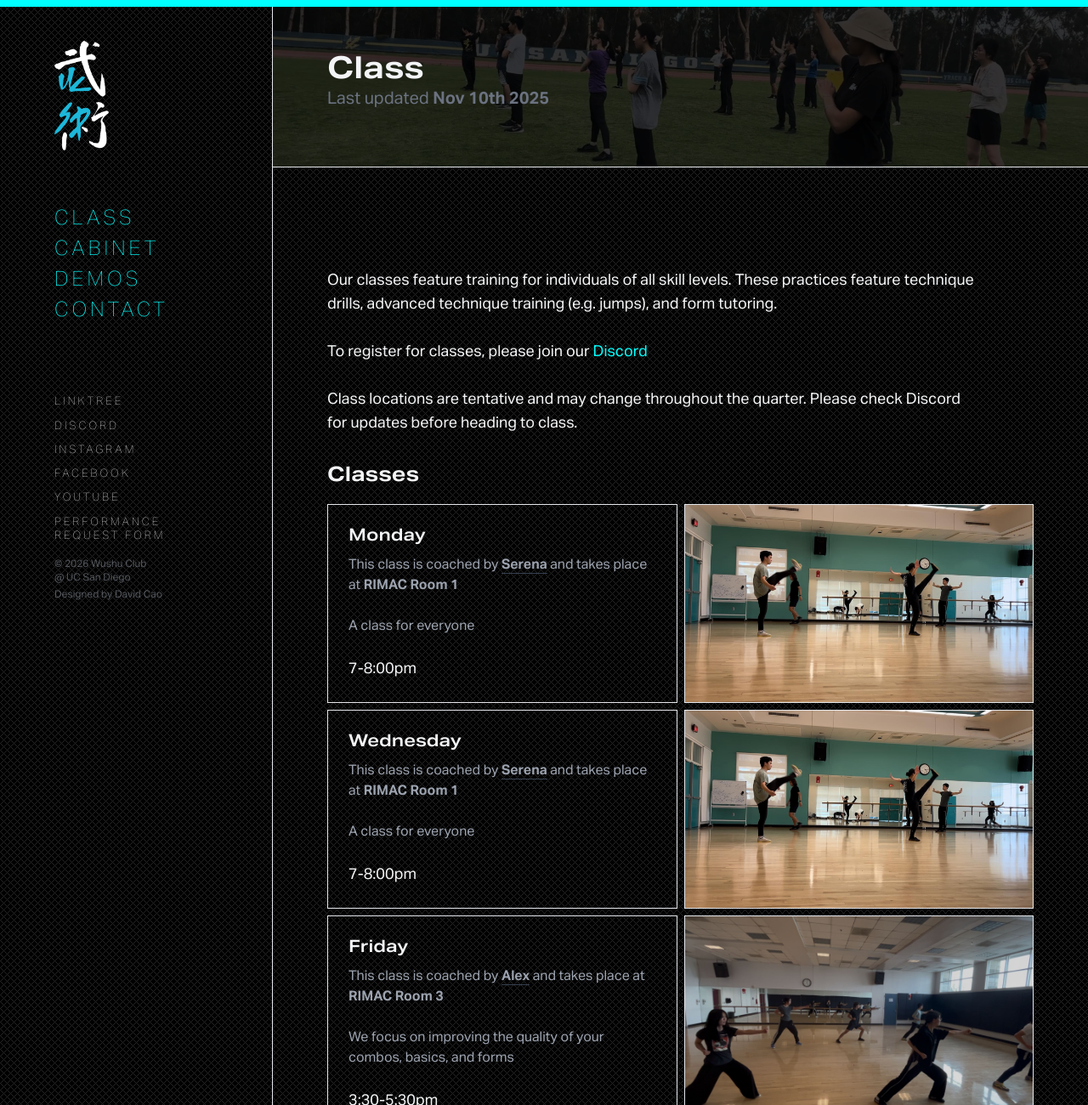
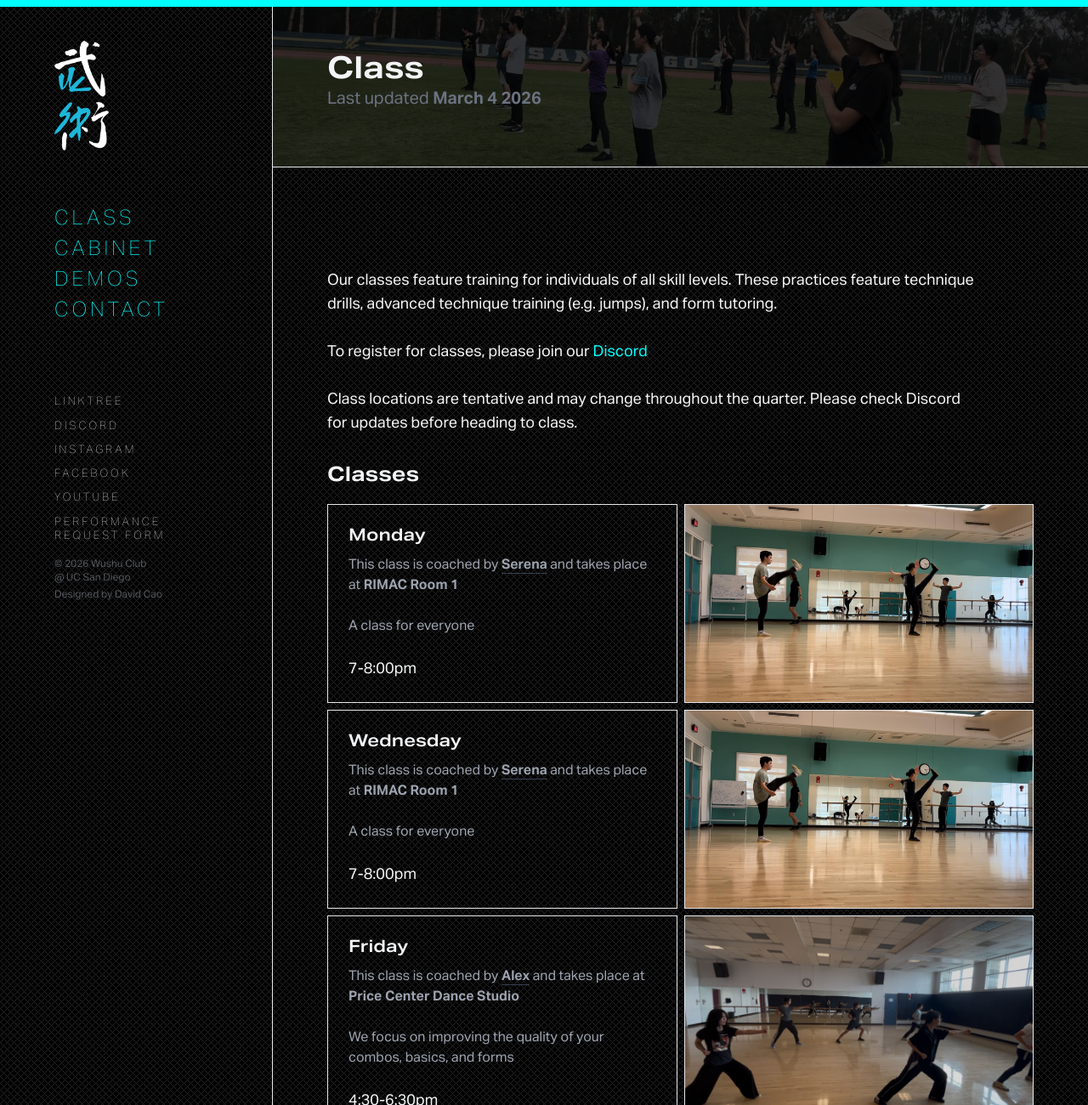
Before and after one commit to ucsdwushu/ucsdwushu.github.io, a Gatsby site: page /class in a window 1280 px wide. Shown: the top 1300 px of the page at 85% size. Built offline with nearby package versions, Linux system fonts and the light colour scheme; Gatsby itself is replaced by a stand-in of ours.

Commit message:
update class time

```diff
--- a/package.json
+++ b/package.json
@@ -5,7 +5,7 @@
     "version": "0.1.0",
     "author": "David Cao <david@cao.sh>",
     "dependencies": {
-        "gatsby": "^5.15.0",
+        "gatsby": "^5.16.1",
         "gatsby-background-image": "^1.6.0",
         "gatsby-cli": "^5.14.0",
         "gatsby-image": "^3.11.0",
--- a/src/pages/class.js
+++ b/src/pages/class.js
@@ -55,7 +55,7 @@ const IndexPage = () => {
             <h1 className="text-3xl lg:text-4xl mt-auto lg:pr-64 z-10" style={{ fontVariationSettings: "'wdth' 125, 'wght' 700" }}>
               Class
             </h1>
-            <h3 className="text-lg lg:text-xl text-gray-500" >Last updated <strong>Nov 10th 2025</strong></h3>
+            <h3 className="text-lg lg:text-xl text-gray-500" >Last updated <strong>March 4 2026</strong></h3>
           </BackgroundImage>
 
           <div className="px-8 lg:px-16 py-16">
@@ -91,9 +91,9 @@ const IndexPage = () => {
               <Class
                 day="Friday"
                 coach="Alex"
-                location="RIMAC Room 3"
+                location="Price Center Dance Studio"
                 desc="We focus on improving the quality of your combos, basics, and forms"
-                time="3:30-5:30pm"
+                time="4:30-6:30pm"
                 img={data.rimac2.childImageSharp.fluid}
               />
               {/*saturday class*/}
```
Also changed, not shown: 2 other files.
